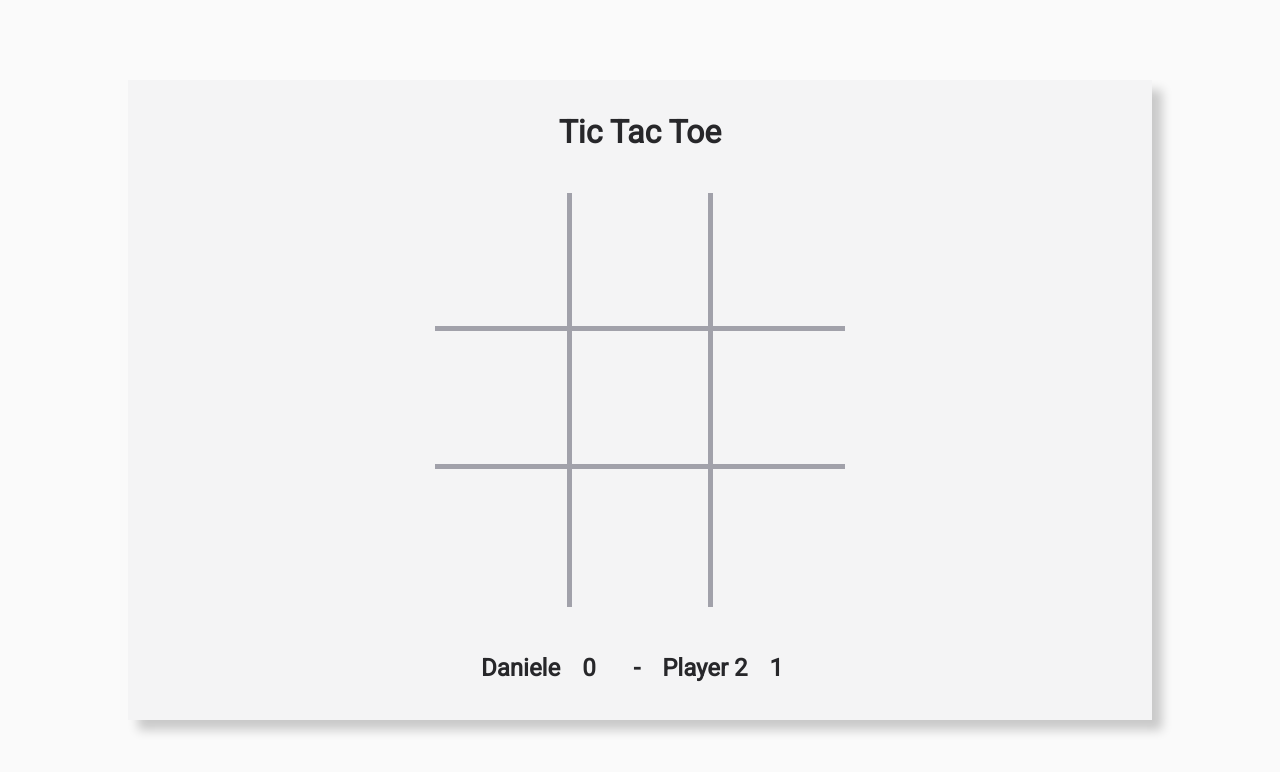
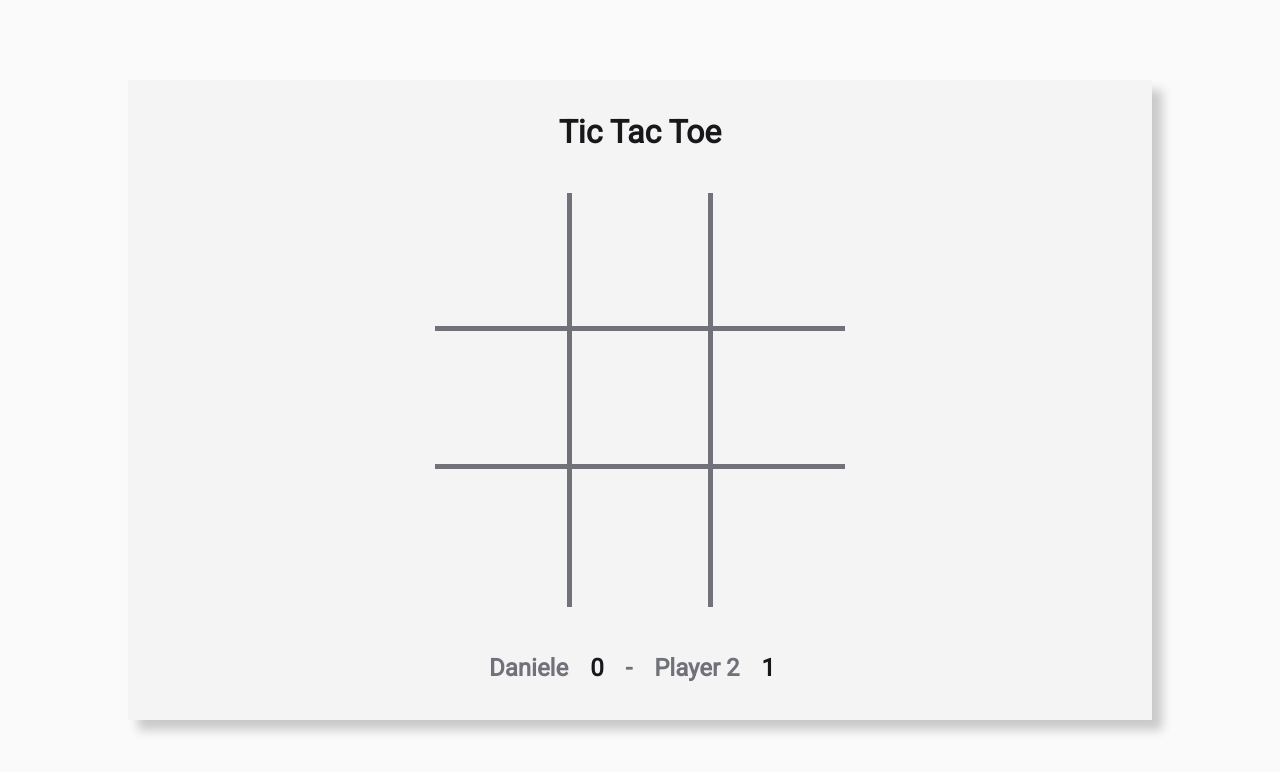
Before and after one commit to dak79/odin-tic-tac-toe, a plain HTML site: page index.html in a window 1280 px wide. Drawn offline with Linux system fonts and the light colour scheme.

Commit message:
add separator class css

```diff
--- a/index.html
+++ b/index.html
@@ -31,7 +31,7 @@
             <div id="spot-seven"></div>
             <div id="spot-eight" class="spot-left"></div>
         </section>
-        <footer>Daniele <span class="score">0</span> <span class="score">-</span> Player 2 <span class="score">1</span></footer>
+        <footer>Daniele <span class="score">0</span> <span class="separator">-</span> Player 2 <span class="score">1</span></footer>
     </main>
 </body>
 </html>
--- a/style.css
+++ b/style.css
@@ -21,7 +21,7 @@
     --zinc-800: #27272a;
     --zinc-900: #18181b;
 
-    --gameBoardBorder: 5px solid var(--zinc-400);
+    --gameBoardBorder: 5px solid var(--zinc-500);
 }
 
 /* Font */
@@ -111,6 +111,10 @@ footer {
     margin: 0 1rem;
 }
 
+.separator {
+    margin-right: 1rem;
+}
+
 /* Style */
 body {
     background-color: var(--zinc-50);
@@ -122,7 +126,7 @@ main {
 }
 
 h1 {
-    color: var(--zinc-800);
+    color: var(--zinc-900);
 }
 
 .spot-right {
@@ -138,11 +142,12 @@ h1 {
 }
 
 footer {
-    color: var(--zinc-800);
+    color: var(--zinc-500);
     font-weight: 700;
     font-size: 1.5rem;
 }
 
 .score {
     font-size: 1.5rem;
+    color: var(--zinc-900);
 }
```
